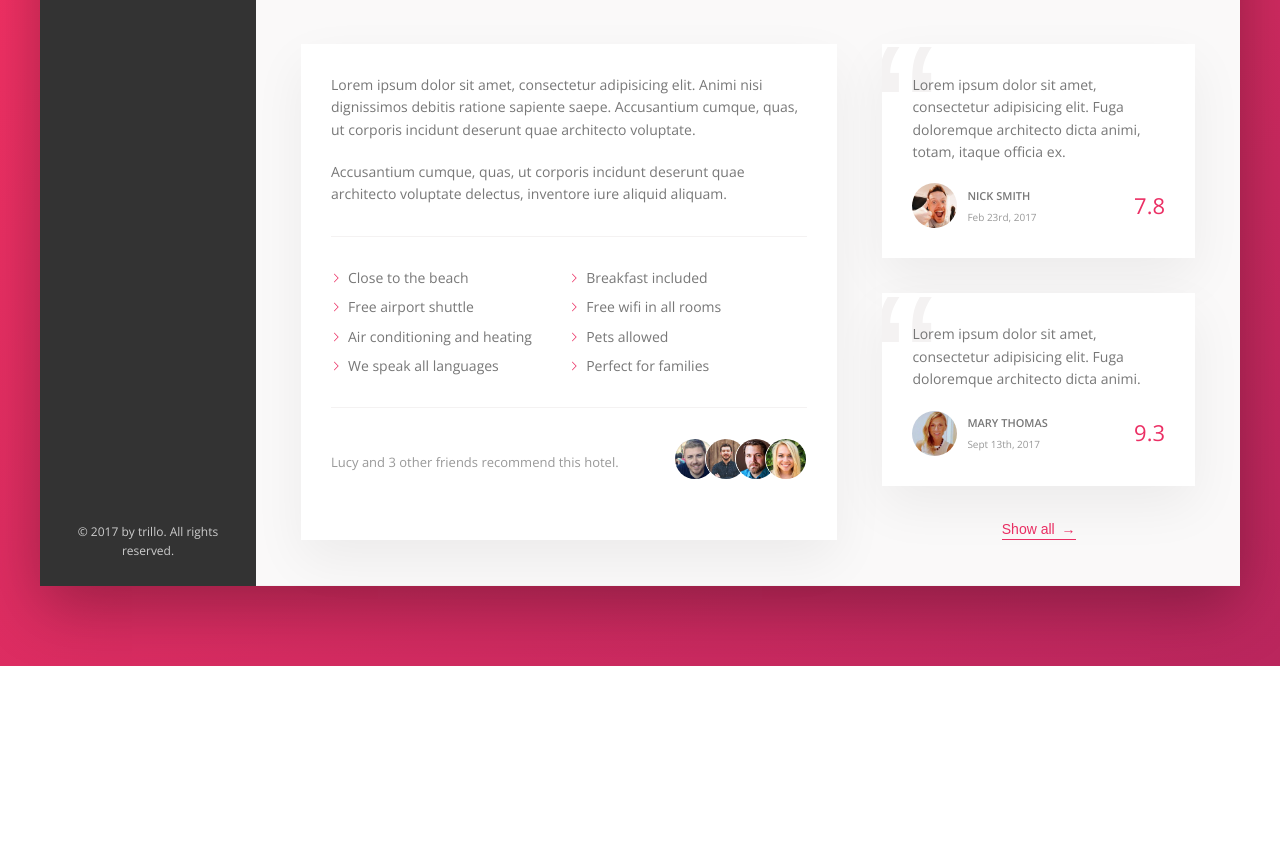
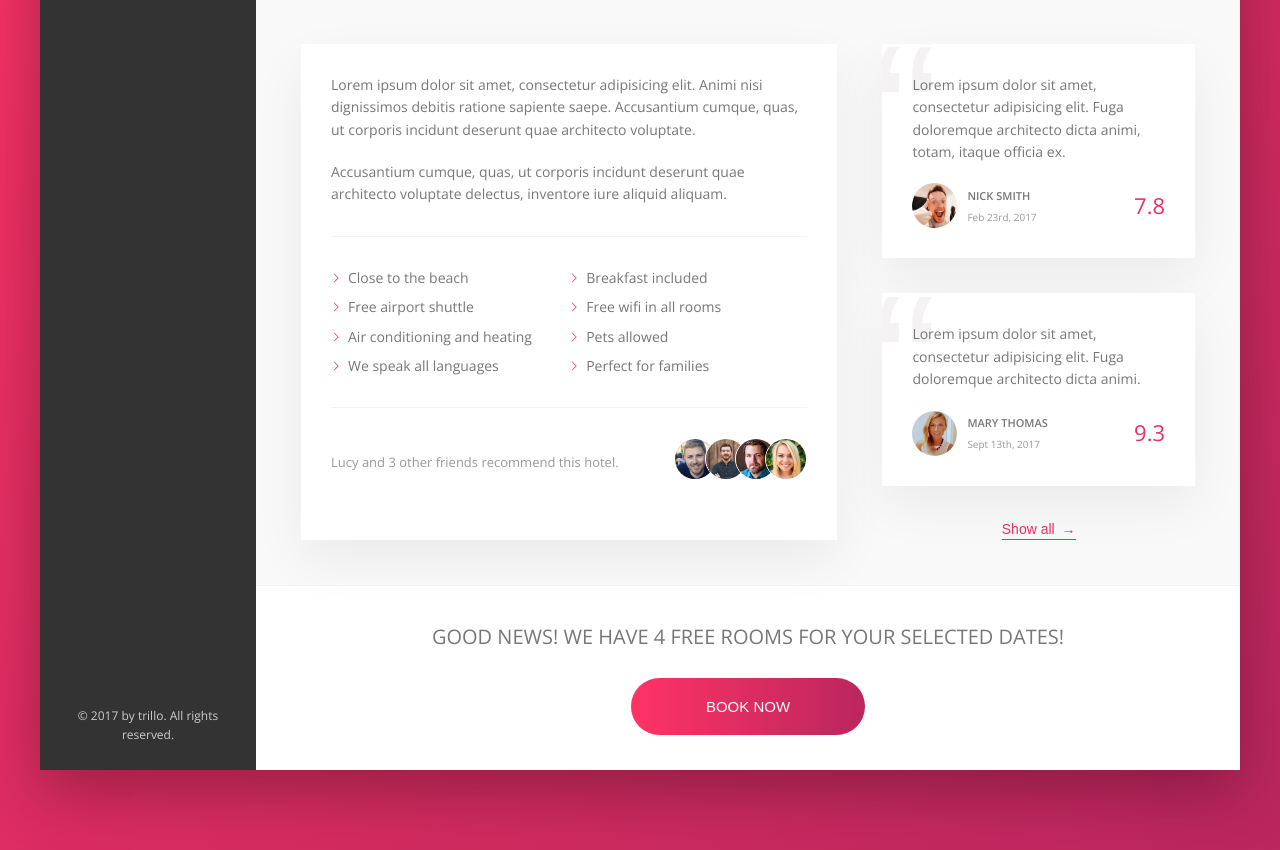
Before and after one commit to ccquach/advanced-css-and-sass-course, a PHP site: page / in a window 1280 px wide. Shown: the part 415-1265 px from the top of the page. Before the commit the page ends 1081 px from the top, so only its background shows below. Run offline with PHP 8.4, Linux system fonts and the light colour scheme.

Commit message:
Trillo - add cta section

```diff
--- a/Trillo/css/style.css
+++ b/Trillo/css/style.css
@@ -52,6 +52,38 @@ body {
 .paragraph:not(:last-of-type) {
   margin-bottom: 2rem; }
 
+.btn {
+  font-size: 1.5rem;
+  font-weight: 300;
+  text-transform: uppercase;
+  border-radius: 10rem;
+  border: none;
+  background-image: linear-gradient(to right, var(--color-primary-light), var(--color-primary-dark));
+  color: var(--color-white);
+  position: relative;
+  overflow: hidden;
+  cursor: pointer; }
+  .btn > * {
+    display: inline-block;
+    height: 100%;
+    width: 100%;
+    transition: all 0.2s ease-out; }
+  .btn__visible {
+    padding: 2rem 7.5rem; }
+  .btn__hidden {
+    padding: 2rem 0;
+    position: absolute;
+    top: -100%;
+    left: 0; }
+  .btn:hover {
+    background-image: linear-gradient(to left, var(--color-primary-light), var(--color-primary-dark)); }
+  .btn:hover .btn__visible {
+    transform: translateY(100%); }
+  .btn:hover .btn__hidden {
+    top: 0; }
+  .btn:focus {
+    outline: none;
+    animation: pulsate 1s infinite; }
   .btn-inline {
     border: none;
     color: var(--color-primary);
@@ -72,6 +104,15 @@ body {
     .btn-inline:focus {
       outline: none;
       animation: pulsate 1s infinite; }
+
+.cta {
+  padding: 3.5rem 0;
+  text-align: center; }
+  .cta__book-now {
+    font-size: 2rem;
+    font-weight: 300;
+    text-transform: uppercase;
+    margin-bottom: 2.5rem; }
 
 .list {
   list-style: none;
--- a/Trillo/index.html
+++ b/Trillo/index.html
@@ -19,8 +19,10 @@
     <!-- HEADER -->
 
     <header class="header">
+
       <!-- LOGO -->
       <img src="./img/logo.png" alt="trillo logo" class="logo">
+
       <!-- SEARCH BAR -->
       <form action="#" class="search">
         <input type="text" class="search__input" placeholder="Search hotels">
@@ -30,7 +32,9 @@
           </svg>
         </button>
       </form>
+
       <!-- USER NAVIGATION -->
+
       <nav class="user-nav">
         <!-- BOOKMARKS -->
         <div class="user-nav__icon-box">
@@ -39,6 +43,7 @@
           </svg>
           <span class="user-nav__notification">7</span>
         </div>
+
         <!-- NOTIFICATIONS -->
         <div class="user-nav__icon-box">
           <svg class="user-nav__icon">
@@ -46,6 +51,7 @@
           </svg>
           <span class="user-nav__notification">13</span>
         </div>
+
         <!-- USER -->
         <div class="user-nav__user">
           <img src="./img/user.jpg" alt="User photo" class="user-nav__user-photo">
@@ -101,6 +107,7 @@
       <!-- MAIN VIEW -->
 
       <main class="main-view">
+
         <!-- GALLERY -->
         <div class="gallery">
           <figure class="gallery__item">
@@ -115,9 +122,11 @@
         </div>
 
         <!-- OVERVIEW -->
+
         <div class="overview">
           <!-- HEADING -->
           <h1 class="overview__heading">Hotel Las Palmas</h1>
+
           <!-- STAR RATING -->
           <div class="overview__stars">
             <svg class="overview__icon--star">
@@ -136,6 +145,7 @@
               <use xlink:href="./img/sprite.svg#icon-star"></use>
             </svg>
           </div>
+
           <!-- LOCATION -->
           <div class="overview__location">
             <svg class="overview__icon--location">
@@ -143,6 +153,7 @@
             </svg>
             <button class="btn-inline">Albufeira, Portugal</button>
           </div>
+
           <!-- RATING -->
           <div class="overview__rating">
             <div class="overview__rating-average">8.6</div>
@@ -151,6 +162,7 @@
         </div>
 
         <!-- DETAIL -->
+
         <div class="detail">
           <!-- DESCRIPTION -->
           <div class="description">
@@ -161,6 +173,7 @@
             <p class="paragraph">
               Accusantium cumque, quas, ut corporis incidunt deserunt quae architecto voluptate delectus, inventore iure aliquid aliquam.
             </p>
+
             <ul class="list">
               <li class="list__item">Close to the beach</li>
               <li class="list__item">Breakfast included</li>
@@ -171,6 +184,7 @@
               <li class="list__item">We speak all languages</li>
               <li class="list__item">Perfect for families</li>
             </ul>
+
             <div class="recommend">
               <p class="recommend__count">
                 Lucy and 3 other friends recommend this hotel.
@@ -183,7 +197,9 @@
               </div>
             </div>
           </div>
+
           <!-- USER REVIEWS -->
+
           <div class="user-reviews">
             <figure class="review">
               <blockquote class="review__text">
@@ -198,6 +214,7 @@
                 <div class="review__rating">7.8</div>
               </figcaption>
             </figure>
+
             <figure class="review">
               <blockquote class="review__text">
                 Lorem ipsum dolor sit amet, consectetur adipisicing elit. Fuga doloremque architecto dicta animi.
@@ -211,10 +228,21 @@
                 <div class="review__rating">9.3</div>
               </figcaption>
             </figure>
+
             <button class="btn-inline">Show all
               <span>&rarr;</span>
             </button>
           </div>
+        </div>
+
+        <!-- CALL TO ACTION -->
+
+        <div class="cta">
+          <h2 class="cta__book-now">Good news! We have 4 free rooms for your selected dates!</h2>
+          <button class="btn">
+            <span class="btn__visible">Book now</span>
+            <span class="btn__hidden">Only 4 rooms left</span>
+          </button>
         </div>
       </main>
     </div>
--- a/Trillo/sass/components/_button.scss
+++ b/Trillo/sass/components/_button.scss
@@ -1,4 +1,62 @@
-.btn-inline {
+.btn {
+  // CTA BUTTON
+  font-size: 1.5rem;
+  font-weight: 300;
+  text-transform: uppercase;
+  border-radius: 10rem;
+  border: none;
+  background-image: linear-gradient(
+    to right,
+    var(--color-primary-light),
+    var(--color-primary-dark)
+  );
+  color: var(--color-white);
+  position: relative;
+  overflow: hidden;
+  cursor: pointer;
+
+  & > * {
+    display: inline-block;
+    height: 100%;
+    width: 100%;
+    transition: all 0.2s ease-out;
+  }
+
+  &__visible {
+    padding: 2rem 7.5rem;
+  }
+
+  &__hidden {
+    padding: 2rem 0;
+    position: absolute;
+    top: -100%;
+    left: 0;
+  }
+
+  &:hover {
+    background-image: linear-gradient(
+      to left,
+      var(--color-primary-light),
+      var(--color-primary-dark)
+    );
+  }
+
+  &:hover &__visible {
+    transform: translateY(100%);
+  }
+
+  &:hover &__hidden {
+    top: 0;
+  }
+
+  &:focus {
+    outline: none;
+    animation: pulsate 1s infinite;
+  }
+
+  // INLINE BUTTON
+
+  &-inline {
     border: none;
     color: var(--color-primary);
     font-size: inherit;
@@ -27,3 +85,4 @@
       animation: pulsate 1s infinite;
     }
   }
+}
--- /dev/null
+++ b/Trillo/sass/components/_cta.scss
@@ -0,0 +1,11 @@
+.cta {
+  padding: 3.5rem 0;
+  text-align: center;
+
+  &__book-now {
+    font-size: 2rem;
+    font-weight: 300;
+    text-transform: uppercase;
+    margin-bottom: 2.5rem;
+  }
+}
--- a/Trillo/sass/main.scss
+++ b/Trillo/sass/main.scss
@@ -6,6 +6,7 @@
 @import './base/typography';
 
 @import './components/button';
+@import './components/cta';
 @import './components/list';
 @import './components/recommend';
 @import './components/review';
```
Lines whose indentation alone changed are shown as unchanged.
